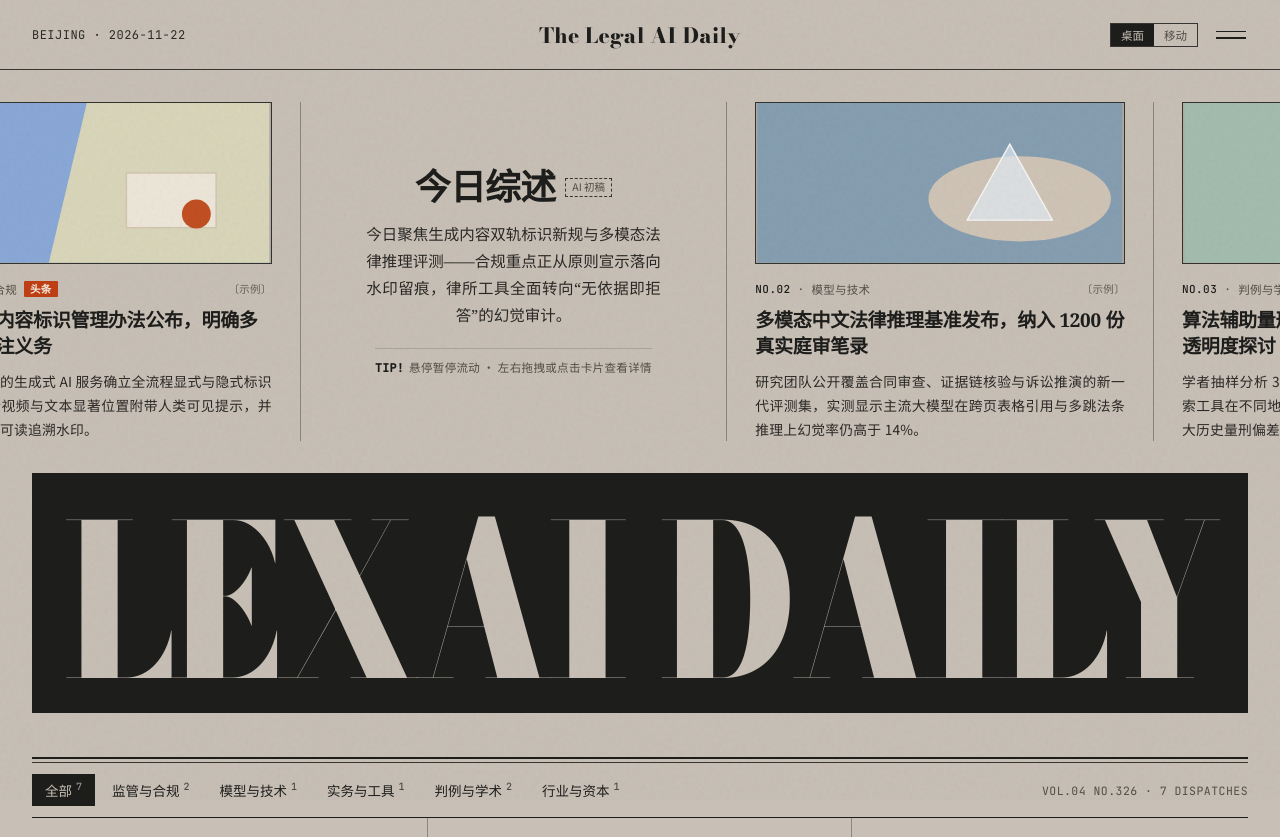
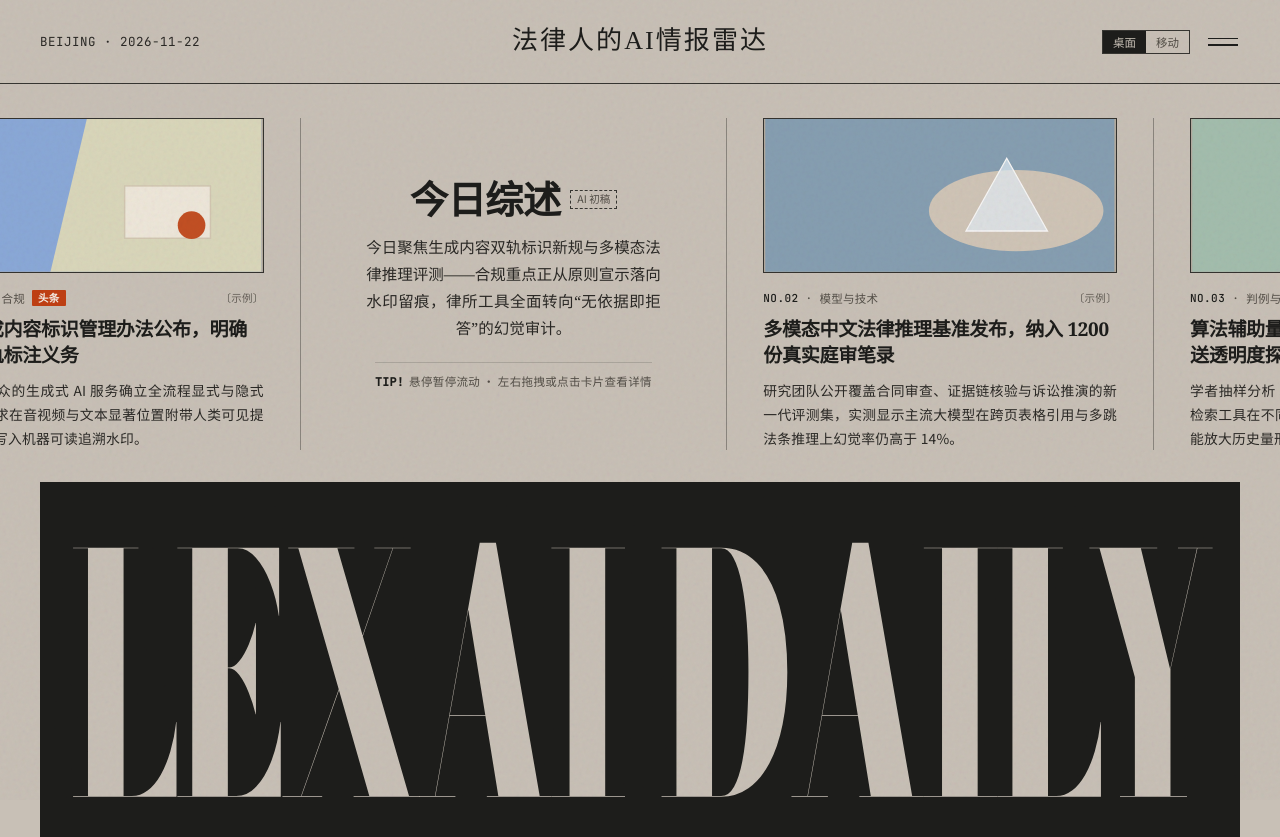
Before and after one commit to fitalex/LexAIDaily, a plain HTML site: page design/prototype/index.html in a window 1280 px wide. Shown: the top 837 px of the page. Drawn offline with nearby package versions, Linux system fonts and the light colour scheme; a web font is replaced by a local one.

Commit message:
feat(design): 首屏全幅加宽、巨型修长报头对齐参考站并换用中文艺术字报眉 (V3)

```diff
--- a/design/prototype/index.html
+++ b/design/prototype/index.html
@@ -3,10 +3,10 @@
 <head>
   <meta charset="UTF-8" />
   <meta name="viewport" content="width=device-width, initial-scale=1.0" />
-  <title>LEXAI DAILY｜法律人的 AI 情报雷达 — Gate 1 复古报刊原型 V2</title>
+  <title>LEXAI DAILY｜法律人的 AI 情报雷达 — Gate 1 复古报刊原型 V3</title>
   <link rel="preconnect" href="https://fonts.googleapis.com" />
   <link rel="preconnect" href="https://fonts.gstatic.com" crossorigin />
-  <link href="https://fonts.googleapis.com/css2?family=Bodoni+Moda:ital,opsz,wght@0,6..96,600;0,6..96,800;0,6..96,900;1,6..96,500&family=JetBrains+Mono:wght@400;500&family=Noto+Sans+SC:wght@400;500;600&family=Noto+Serif+SC:wght@500;600;700;900&display=swap" rel="stylesheet" />
+  <link href="https://fonts.googleapis.com/css2?family=Bodoni+Moda:ital,opsz,wght@0,6..96,600;0,6..96,800;0,6..96,900;1,6..96,500&family=JetBrains+Mono:wght@400;500&family=Ma+Shan+Zheng&family=Noto+Sans+SC:wght@400;500;600&family=Noto+Serif+SC:wght@500;600;700;900&display=swap" rel="stylesheet" />
   <style>
     :root {
       --paper-bg: #C8C0B6;
@@ -22,6 +22,7 @@
       --accent-text: #F4EDE4;
 
       --font-display: "Bodoni Moda", Georgia, "Times New Roman", serif;
+      --font-masthead-cn: "Ma Shan Zheng", "Kaiti SC", "STKaiti", "KaiTi", serif;
       --font-serif-cn: "Noto Serif SC", "Songti SC", "STSong", "SimSun", Georgia, serif;
       --font-sans-cn: "Noto Sans SC", -apple-system, BlinkMacSystemFont, "PingFang SC", "Hiragino Sans GB", "Microsoft YaHei", sans-serif;
       --font-mono: "JetBrains Mono", ui-monospace, SFMono-Regular, Menlo, Monaco, monospace;
@@ -39,7 +40,7 @@
       overflow-x: hidden;
     }
 
-    /* 报纸棉纸纤维肌理（双层微噪点 + 正片叠底，零弥散投影、零毛玻璃） */
+    /* 报纸棉纸纤维肌理（正片叠底，零弥散投影、零毛玻璃） */
     body::before {
       content: "";
       position: fixed;
@@ -57,7 +58,7 @@
 
     .paper-page {
       width: 100%;
-      max-width: 1440px;
+      max-width: 100%;
       margin: 0 auto;
       background: var(--paper-bg);
       transition: max-width 0.35s var(--ease);
@@ -68,10 +69,10 @@
       border: 1px solid #4C4842;
     }
 
-    /* ========== 1. 顶部报眉（经典报刊双线收口） ========== */
+    /* ========== 1. 顶部报眉（加宽首屏第一行，对齐参考站全幅节奏） ========== */
     .top-bar {
-      height: 70px;
-      padding: 0 32px;
+      height: 84px;
+      padding: 0 40px;
       border-bottom: 1px solid var(--rule-strong);
       display: grid;
       grid-template-columns: 1fr auto 1fr;
@@ -79,18 +80,19 @@
     }
     .top-left {
       font-family: var(--font-mono);
-      font-size: 12px;
+      font-size: 12.5px;
       letter-spacing: 0.04em;
       text-transform: uppercase;
       color: var(--ink-body);
       white-space: nowrap;
     }
     .top-center {
-      font-family: var(--font-display);
-      font-weight: 800;
-      font-size: 21px;
-      letter-spacing: 0.01em;
+      font-family: var(--font-masthead-cn);
+      font-weight: 400;
+      font-size: 26px;
+      letter-spacing: 0.08em;
       text-align: center;
+      line-height: 1.1;
     }
     .top-right { display: flex; justify-content: flex-end; align-items: center; gap: 16px; }
 
@@ -111,7 +113,7 @@
     .menu-btn.open span:last-child { transform: translateY(-3.25px) rotate(-12deg); }
 
     .drawer {
-      display: none; padding: 16px 32px; border-bottom: 1px solid var(--ink); background: var(--paper-inset);
+      display: none; padding: 16px 40px; border-bottom: 1px solid var(--ink); background: var(--paper-inset);
       align-items: center; justify-content: space-between; flex-wrap: wrap; gap: 14px;
     }
     .drawer.open { display: flex; }
@@ -127,7 +129,7 @@
     }
 
     /* ========== 2. 首屏缓缓流动横轨（卡片 + 今日综述） ========== */
-    .hero-section { padding: 28px 0 24px; }
+    .hero-section { padding: 30px 0 26px; }
     .hero-rail-viewport {
       width: 100%;
       overflow: hidden;
@@ -142,7 +144,7 @@
     .rail-item {
       flex: 0 0 33.3333%;
       min-width: 33.3333%;
-      padding: 0 28px;
+      padding: 0 36px;
       border-right: 1px solid var(--rule);
       display: flex;
       flex-direction: column;
@@ -153,13 +155,13 @@
       align-items: center;
       text-align: center;
       gap: 14px;
-      padding: 8px 34px;
+      padding: 8px 40px;
     }
     .digest-kicker-row { display: inline-flex; align-items: center; gap: 10px; }
     .digest-kicker {
       font-family: var(--font-serif-cn);
       font-weight: 900;
-      font-size: clamp(30px, 2.8vw, 44px);
+      font-size: clamp(32px, 3vw, 46px);
       line-height: 1.08;
       letter-spacing: -0.02em;
       color: var(--ink);
@@ -211,7 +213,6 @@
       background: #B8B0A5;
       flex-shrink: 0;
     }
-    /* 纸墨融合微釉层：让高明度油画自然沉入复古新闻纸，悬停恢复满彩日光 */
     .m-card-art-frame::after {
       content: "";
       position: absolute;
@@ -249,7 +250,6 @@
     }
     .m-card:hover .m-card-art-fallback svg { transform: scale(1.035); }
 
-    /* 独立报刊眉标行（固定 22px 高度，彻底杜绝各列标题/摘要基线错位） */
     .m-card-kicker {
       margin-top: 14px;
       height: 22px;
@@ -262,22 +262,9 @@
       letter-spacing: 0.04em;
       color: var(--ink-muted);
     }
-    .m-kicker-left {
-      display: inline-flex;
-      align-items: center;
-      gap: 7px;
-      min-width: 0;
-    }
-    .m-kicker-num {
-      color: var(--ink);
-      font-weight: 500;
-    }
-    .m-kicker-cat {
-      font-family: var(--font-sans-cn);
-      font-size: 11.5px;
-      color: var(--ink-muted);
-      letter-spacing: 0.02em;
-    }
+    .m-kicker-left { display: inline-flex; align-items: center; gap: 7px; min-width: 0; }
+    .m-kicker-num { color: var(--ink); font-weight: 500; }
+    .m-kicker-cat { font-family: var(--font-sans-cn); font-size: 11.5px; color: var(--ink-muted); letter-spacing: 0.02em; }
     .m-badge {
       display: inline-block;
       background: var(--accent);
@@ -291,11 +278,7 @@
       letter-spacing: 0.04em;
       flex-shrink: 0;
     }
-    .m-badge.outline {
-      background: transparent;
-      color: var(--accent);
-      border: 1px solid var(--accent);
-    }
+    .m-badge.outline { background: transparent; color: var(--accent); border: 1px solid var(--accent); }
     .m-placeholder-tag {
       font-family: var(--font-sans-cn);
       font-size: 10.5px;
@@ -305,7 +288,6 @@
       flex-shrink: 0;
     }
 
-    /* 报刊雕版衬线标题（锁定 2 行基线槽位，全行左右对齐） */
     .m-card-title {
       margin-top: 8px;
       font-family: var(--font-serif-cn);
@@ -321,11 +303,8 @@
       overflow: hidden;
       transition: color 0.2s;
     }
-    .m-card:hover .m-card-title {
-      color: var(--accent);
-    }
+    .m-card:hover .m-card-title { color: var(--accent); }
 
-    /* 报刊两端对齐正文摘要（严格 3 行，左右切齐竖栏线） */
     .m-card-summary {
       margin-top: 10px;
       font-family: var(--font-sans-cn);
@@ -341,13 +320,13 @@
       overflow: hidden;
     }
 
-    /* ========== 4. 首屏底部满宽巨型墨黑反白报头带 ========== */
-    .masthead-wrap { padding: 0 32px; }
-    .masthead-black-band { width: 100%; background: var(--ink); padding: 12px 16px 6px; display: block; }
+    /* ========== 4. 首屏底部满宽巨型墨黑反白报头带（1:1 对齐参考站 MIRANDA 修长雕版比例） ========== */
+    .masthead-wrap { padding: 0 40px; }
+    .masthead-black-band { width: 100%; background: var(--ink); padding: 10px 14px 8px; display: block; }
     .masthead-svg { width: 100%; height: auto; display: block; }
 
     /* ========== 5. 下半区报刊双线分类索引 + 严格等宽三栏网格 ========== */
-    .feed-section { padding: 20px 32px 48px; }
+    .feed-section { padding: 20px 40px 48px; }
     .index-bar {
       display: flex; align-items: center; justify-content: space-between; gap: 14px;
       padding: 11px 0;
@@ -369,23 +348,22 @@
     .cat-num { font-family: var(--font-mono); font-size: 10px; opacity: 0.72; }
     .index-meta { font-family: var(--font-mono); font-size: 11.5px; letter-spacing: 0.04em; color: var(--ink-muted); }
 
-    /* 关键修复：所有三栏采用完全对称的 padding（左右均为 28px），保证三列配图宽高 100% 像素级一致 */
     .broadsheet-grid {
       display: grid;
       grid-template-columns: repeat(3, minmax(0, 1fr));
       border-bottom: 2px solid var(--ink);
-      margin-left: -28px;
-      margin-right: -28px;
+      margin-left: -32px;
+      margin-right: -32px;
     }
     .grid-cell {
-      padding: 30px 28px 32px;
+      padding: 32px 32px 34px;
       border-right: 1px solid var(--rule);
       border-bottom: 1px solid var(--rule);
       display: flex;
       flex-direction: column;
     }
     .grid-cell:nth-child(3n) { border-right: none; }
-    .empty-msg { grid-column: 1 / -1; padding: 54px 28px; text-align: center; font-size: 15px; color: var(--ink-muted); }
+    .empty-msg { grid-column: 1 / -1; padding: 54px 32px; text-align: center; font-size: 15px; color: var(--ink-muted); }
 
     .colophon {
       padding: 20px 0 8px; display: flex; align-items: center; justify-content: space-between;
@@ -464,9 +442,9 @@
     .modal-note { font-family: var(--font-sans-cn); font-size: 12px; color: var(--ink-muted); border-top: 1px solid var(--rule-light); padding-top: 10px; line-height: 1.6; }
 
     /* ========== 7. 移动端单列适配（375px 零横向溢出） ========== */
-    body.mobile-preview .top-bar { padding: 0 14px; height: 58px; }
-    body.mobile-preview .top-left { font-size: 10.5px; }
-    body.mobile-preview .top-center { font-size: 15px; }
+    body.mobile-preview .top-bar { padding: 0 14px; height: 62px; }
+    body.mobile-preview .top-left { font-size: 10px; }
+    body.mobile-preview .top-center { font-size: 17px; letter-spacing: 0.04em; }
     body.mobile-preview .drawer { padding: 14px 16px; }
     body.mobile-preview .drawer-search { width: 100%; }
     body.mobile-preview .hero-section { padding: 16px 0 14px; }
@@ -485,9 +463,9 @@
     body.mobile-preview .btn-ink { min-width: 100%; }
 
     @media (max-width: 960px) {
-      .top-bar { padding: 0 16px; height: 60px; }
-      .top-left { font-size: 11px; }
-      .top-center { font-size: 16px; }
+      .top-bar { padding: 0 16px; height: 64px; }
+      .top-left { font-size: 10.5px; }
+      .top-center { font-size: 18px; letter-spacing: 0.04em; }
       .drawer { padding: 14px 16px; }
       .drawer-search { width: 100%; }
       .rail-item { flex: 0 0 84%; min-width: 84%; padding: 0 16px; }
@@ -509,7 +487,7 @@
     <div class="paper-page">
       <header class="top-bar">
         <div class="top-left" id="topDateText">BEIJING · 2026-11-22</div>
-        <div class="top-center">The Legal AI Daily</div>
+        <div class="top-center">法律人的AI情报雷达</div>
         <div class="top-right">
           <div class="viewport-mini" aria-label="视口切换">
             <button class="vp-btn active" id="vpDesktop" onclick="setViewport('desktop')">桌面</button>
@@ -538,11 +516,11 @@
 
         <div class="masthead-wrap">
           <div class="masthead-black-band" aria-label="LEXAI DAILY 报头">
-            <svg class="masthead-svg" viewBox="0 0 1200 225" preserveAspectRatio="xMidYMid meet">
-              <text x="600" y="196" text-anchor="middle" fill="#C8C0B6"
+            <svg class="masthead-svg" viewBox="0 0 1200 350" preserveAspectRatio="xMidYMid meet">
+              <text x="600" y="312" text-anchor="middle" fill="#C8C0B6"
                 font-family="'Bodoni Moda', Georgia, 'Times New Roman', serif"
-                font-weight="900" font-size="214" letter-spacing="-7"
-                textLength="1168" lengthAdjust="spacingAndGlyphs">LEXAI DAILY</text>
+                font-weight="900" font-size="340" letter-spacing="-10"
+                textLength="1166" lengthAdjust="spacingAndGlyphs">LEXAI DAILY</text>
             </svg>
           </div>
         </div>
```
